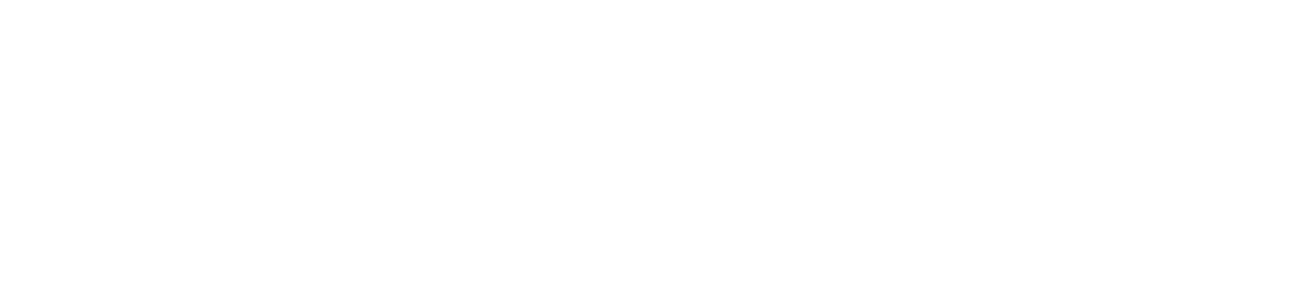
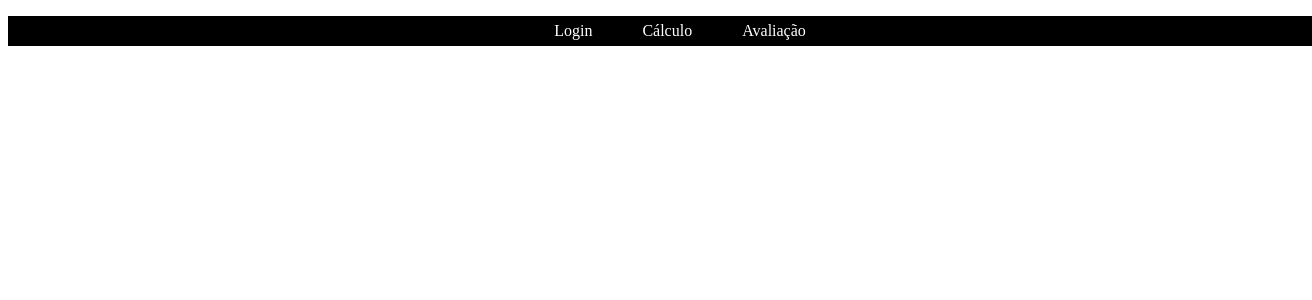
Before and after one commit to RodrigoRaiche/exerciciosAngular, an Angular app: page /full in a window 1280 px wide. Before the commit this address led to /. Shown: the top 300 px of the page, 1312 px wide, since content can reach past the window. Built offline with nearby package versions, Linux system fonts and the light colour scheme.

Commit message:
[M1S10] Ex 4 - Componente p/ layout padrão rotas

```diff
--- a/src/app/app.module.ts
+++ b/src/app/app.module.ts
@@ -16,6 +16,7 @@
 import { BuscaComponent } from './components/busca/busca.component';
 import { HomeGeralComponent } from './views/home-geral/home-geral.component';
 import { MenuComponent } from './components/menu/menu.component';
+import { FullComponent } from './layout/full/full.component';
 
 
 @NgModule({
@@ -30,7 +31,8 @@
     FilmeMaisPopularComponent,
     BuscaComponent,
     HomeGeralComponent,
-    MenuComponent
+    MenuComponent,
+    FullComponent
   ],
   imports: [
     BrowserModule,
--- a/src/app/components/menu/menu.component.html
+++ b/src/app/components/menu/menu.component.html
@@ -1,5 +1,5 @@
 <ul>
-    <li routerLink="/login" routerLinkActive="Selected">Login</li>
-    <li routerLink="/calculoMultiplos" routerLinkActive="Selected">Cálculo</li>
-    <li routerLink="/avaliacao" routerLinkActive="Selected">Avaliação</li>
+    <li routerLink="login" routerLinkActive="Selected">Login</li>
+    <li routerLink="calculoMultiplos" routerLinkActive="Selected">Cálculo</li>
+    <li routerLink="avaliacao" routerLinkActive="Selected">Avaliação</li>
 </ul>
--- /dev/null
+++ b/src/app/layout/full/full.component.html
@@ -0,0 +1,4 @@
+<app-menu></app-menu>
+<div class="page-wrapper">
+    <router-outlet></router-outlet>
+</div>
--- /dev/null
+++ b/src/app/layout/full/full.component.ts
@@ -0,0 +1,15 @@
+import { Component, OnInit } from '@angular/core';
+
+@Component({
+  selector: 'app-full',
+  templateUrl: './full.component.html',
+  styleUrls: ['./full.component.scss']
+})
+export class FullComponent implements OnInit {
+
+  constructor() { }
+
+  ngOnInit(): void {
+  }
+
+}
--- a/src/app/views/calculo-multiplos/calculo-multiplos.component.html
+++ b/src/app/views/calculo-multiplos/calculo-multiplos.component.html
@@ -1,4 +1,3 @@
-<app-menu></app-menu>
 <h1>[M1S08] Ex 3 - Interação e cálculo com múltiplos inputs</h1>
 <form [formGroup]="_form" (ngSubmit)="submit()">
     <input [class.active]="invalidoNro1" type="number" name="nro1" id="nro1" placeholder="Digite valor 1" formControlName="valor1">
--- a/src/app/views/login/login.component.html
+++ b/src/app/views/login/login.component.html
@@ -1,5 +1,4 @@
 <header>
-    <app-menu></app-menu>
     <h1>[M1S08] Ex 1 - Inicie um projeto angular e crie uma tela de login personalizando com CSS/SCSS</h1>
 </header>
 <main>
--- a/src/app/views/sistema-avaliacao/sistema-avaliacao.component.html
+++ b/src/app/views/sistema-avaliacao/sistema-avaliacao.component.html
@@ -1,4 +1,3 @@
-<app-menu></app-menu>
 <h1>[M1S08] Ex 5 - Utilizando recurso "validators" no form</h1>
 <form [formGroup]="registerForm" (ngSubmit)="onSubmit()">
     <div class="form-group">
```
Also changed, not shown: src/app/app-routing.module.ts (+21 -0 lines), src/app/layout/full/full.component.scss (added), 1 other file (tests, documents, lock files or other folders).
